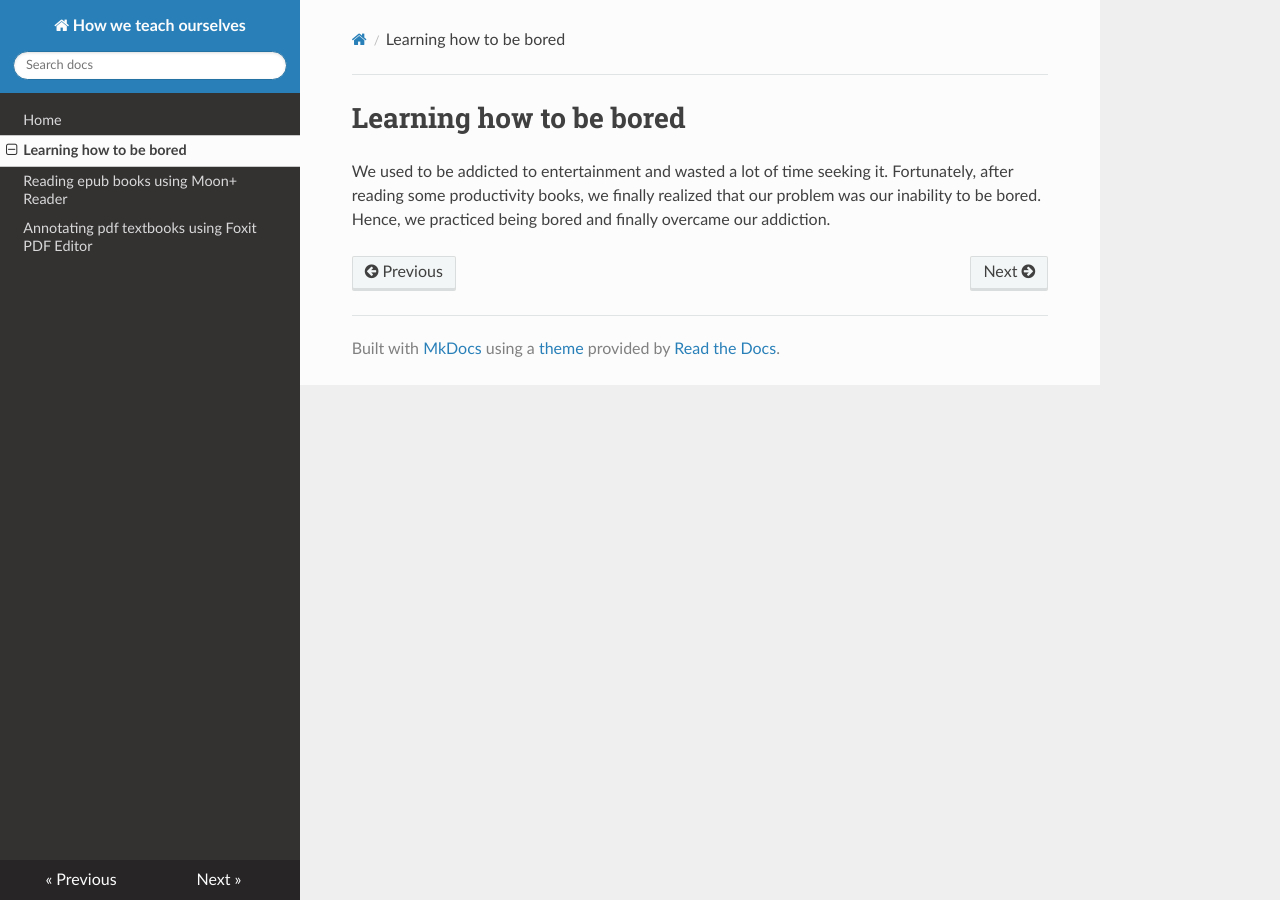
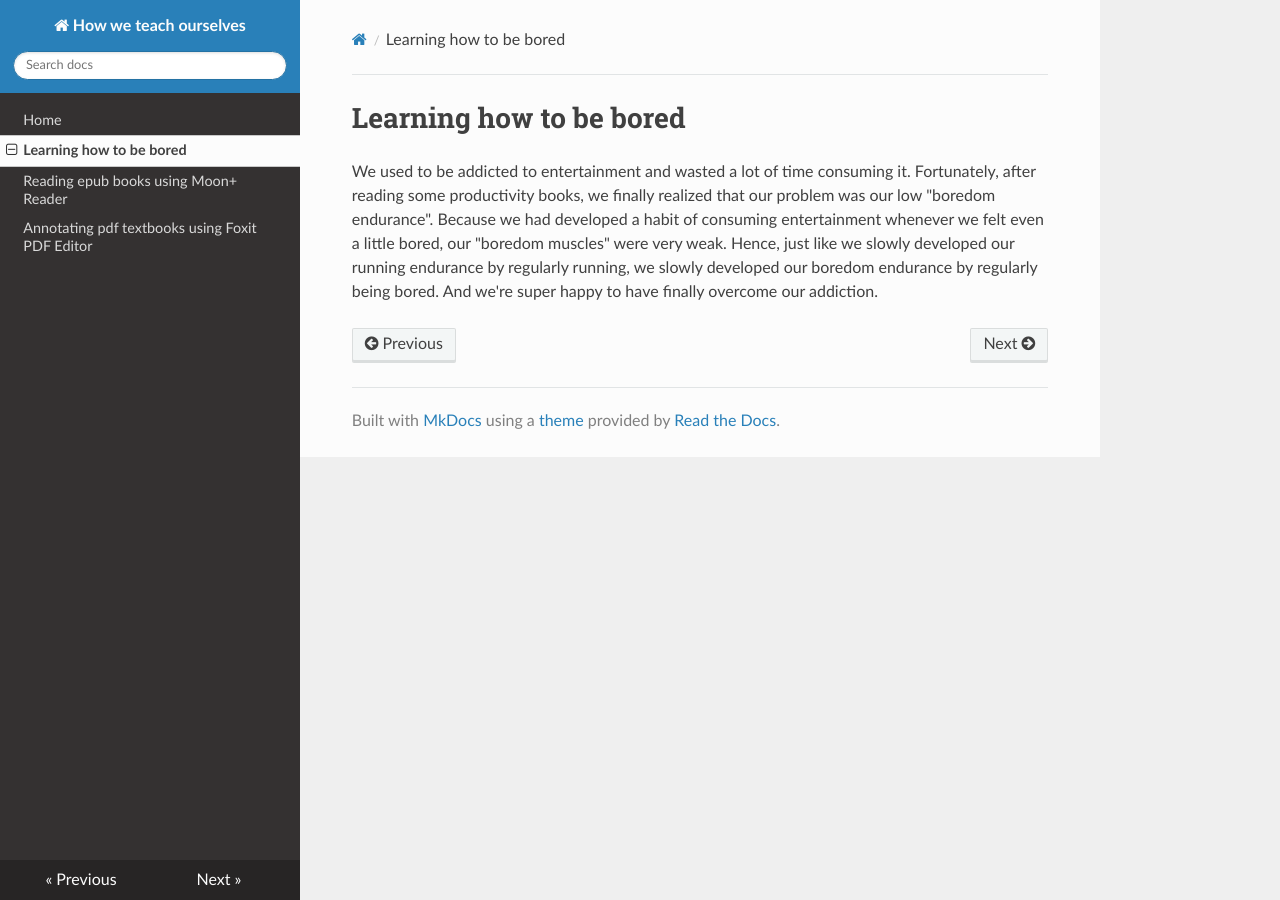
Before and after one commit to maximilian-ho/how-we-teach-ourselves, an MkDocs documentation site: the page built from docs/boredom.md, in a window 1280 px wide. Built offline with MkDocs 1.6.1, drawn with Linux system fonts in a browser that asks for light colours; nearby versions of some CDN libraries; old or Windows-style settings are respelled for this version of MkDocs.

Commit message:
Update boredom.md

```diff
--- a/docs/boredom.md
+++ b/docs/boredom.md
@@ -1,3 +1,3 @@
 # Learning how to be bored
 
-We used to be addicted to entertainment and wasted a lot of time seeking it. Fortunately, after reading some productivity books, we finally realized that our problem was our inability to be bored. Hence, we practiced being bored and finally overcame our addiction.
+We used to be addicted to entertainment and wasted a lot of time consuming it. Fortunately, after reading some productivity books, we finally realized that our problem was our low "boredom endurance". Because we had developed a habit of consuming entertainment whenever we felt even a little bored, our "boredom muscles" were very weak. Hence, just like we slowly developed our running endurance by regularly running, we slowly developed our boredom endurance by regularly being bored. And we're super happy to have finally overcome our addiction.
```
